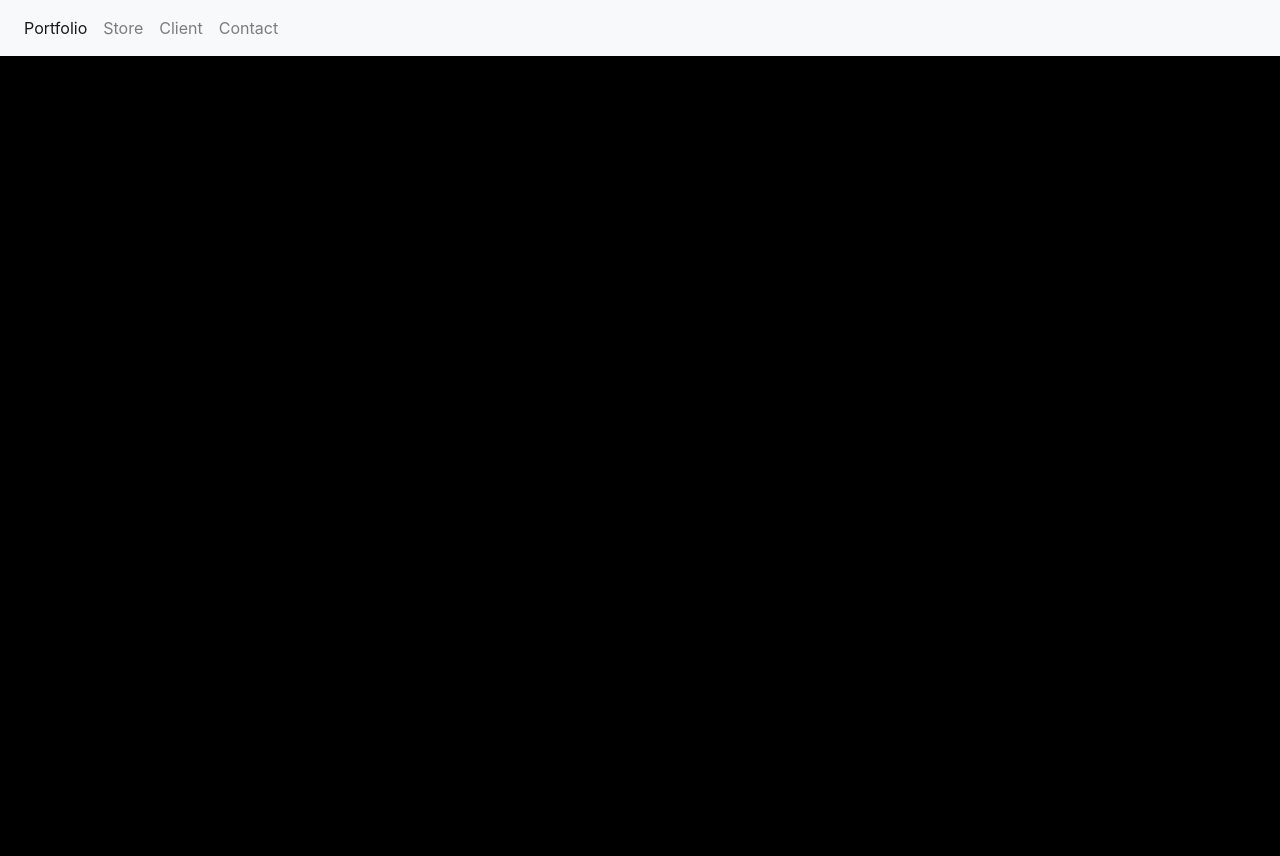
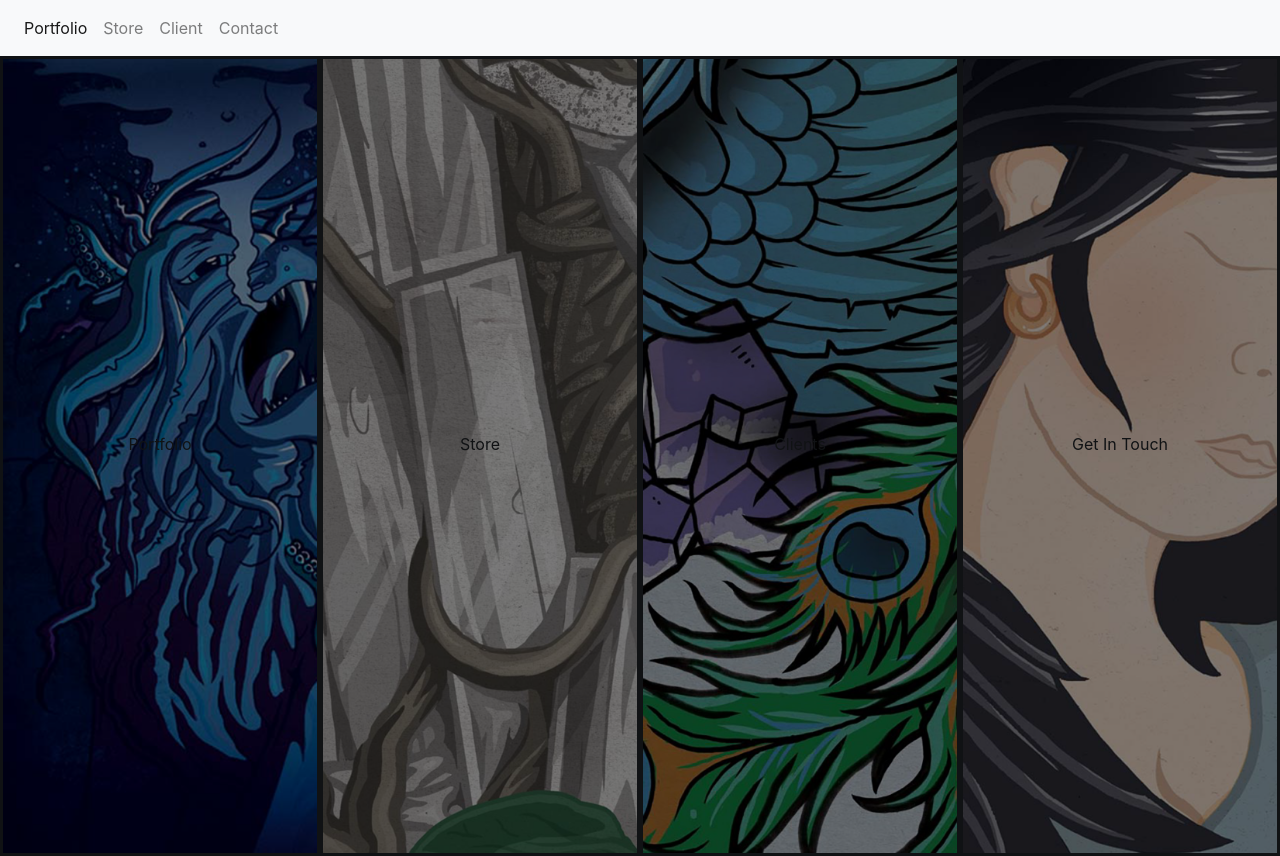
Before and after one commit to D0nni387/Fragile_Art, a Django app: page / in a window 1280 px wide. Before the commit the page ends 56 px from the top, so only its background shows below. Run offline with Django 3.2, Linux system fonts and the light colour scheme; some libraries are stand-ins or nearby versions.

Commit message:
updated class reference for splash items

```diff
--- a/home/templates/home/index.html
+++ b/home/templates/home/index.html
@@ -8,23 +8,17 @@
 
 <div class="container-fluid">
     <div class="row">
-        <div class="col-3">
-
+        <div class="col-3 intro-portfolio bright">
+            <div class="title"><p>Portfolio</p></div>
         </div>
-    </div>
-    <div class="row">
-        <div class="col-3">
-
+        <div class="col-3 intro-shop bright">
+            <div class="title"><p>Store</p></div>
         </div>
-    </div>
-    <div class="row">
-        <div class="col-3">
-
+        <div class="col-3 intro-clients bright">
+            <div class="title"><p>Clients</p></div>
         </div>
-    </div>
-    <div class="row">
-        <div class="col-3">
-
+        <div class="col-3 intro-contact bright">
+            <div class="title"><p>Get In Touch</p></div>
         </div>
     </div>
 </div>
```
